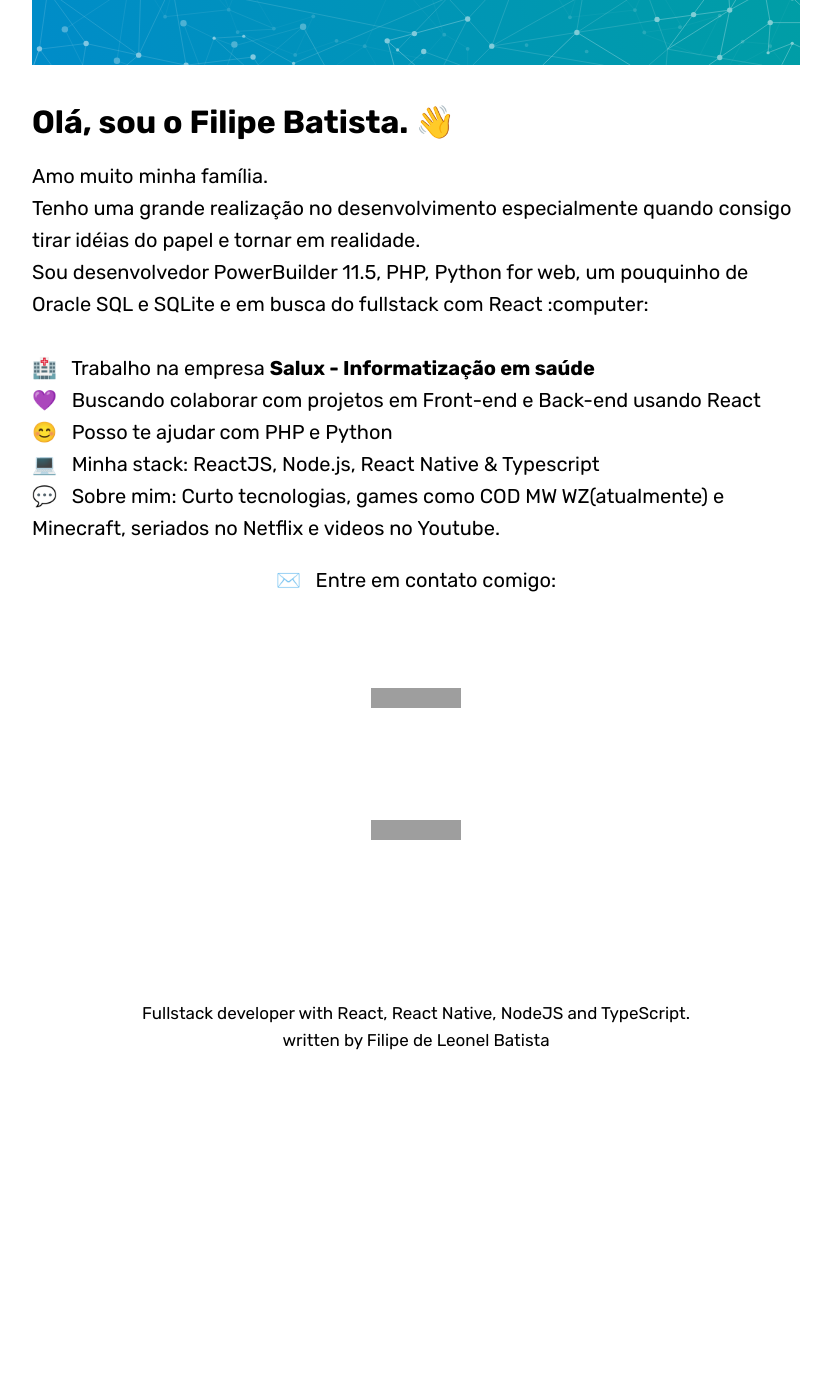
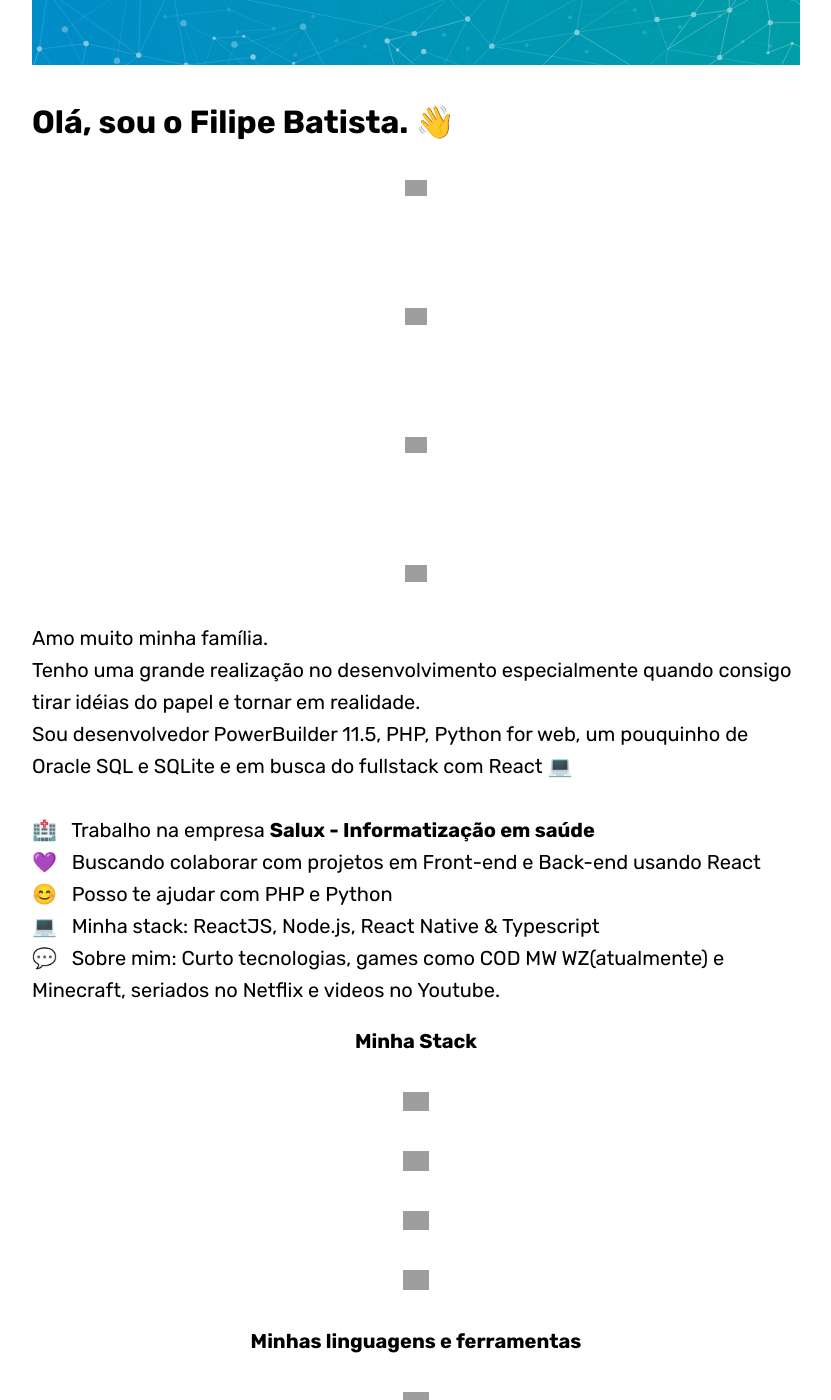
Before and after one commit to filipeleonelbatista/filipeleonelbatista.github.io, a Jekyll site: the page built from about.md, in a window 1280 px wide and 1400 px high, scrolled down 745 px. Shown: the whole window, without its empty margins (224-1055 px from the left). Built offline with Jekyll 4.4.1, drawn with Linux system fonts in a browser that asks for light colours; some web fonts are replaced; before the commit the page ends 1863 px from its top, so only the background shows below that; grey boxes are pictures that could not be loaded.

Commit message:
Update about.md

```diff
--- a/about.md
+++ b/about.md
@@ -22,9 +22,24 @@ published: true
 
 # Olá, sou o Filipe Batista. 👋
 
+<p align="left">
+  <a href="http://filipeleonelbatista.github.io/">
+    <img alt="Meu site" width="22px" src="https://github.com/filipeleonelbatista/filipeleonelbatista/blob/master/assets/worldwide.svg" />
+  </a>&ensp;
+  <a href="https://www.linkedin.com/in/filipelbatista/">
+    <img alt="LinkedIn" width="22px" src="https://github.com/filipeleonelbatista/filipeleonelbatista/blob/master/assets/052-linkedin.svg" />
+  </a>&ensp;
+  <a href="mailto:filipe.x2016@gmail.com">
+    <img alt="Email" width="22px" src="https://github.com/filipeleonelbatista/filipeleonelbatista/blob/master/assets/044-instagram.svg" />
+  </a>&ensp;
+  <a href="https://instagram.com/filipegaucho22">
+    <img alt="Instagram" width="22px" src="https://github.com/filipeleonelbatista/filipeleonelbatista/blob/master/assets/gmail.svg" />
+  </a>
+</p>
+
 Amo muito minha família.<br/>
 Tenho uma grande realização no desenvolvimento especialmente quando consigo tirar idéias do papel e tornar em realidade. <br/>
-Sou desenvolvedor PowerBuilder 11.5, PHP, Python for web, um pouquinho de Oracle SQL e SQLite e em busca do fullstack com React :computer:
+Sou desenvolvedor PowerBuilder 11.5, PHP, Python for web, um pouquinho de Oracle SQL e SQLite e em busca do fullstack com React 💻
 <br/> <br/>
 🏥 &nbsp; Trabalho na empresa [**Salux - Informatização em saúde**](https://www.salux.com.br/)
 <br/> 💜 &nbsp; Buscando colaborar com projetos em Front-end e Back-end usando React
@@ -32,7 +47,41 @@ Sou desenvolvedor PowerBuilder 11.5, PHP, Python for web, um pouquinho de Oracle
 <br/> 💻 &nbsp; Minha stack: ReactJS, Node.js, React Native & Typescript
 <br/> 💬 &nbsp; Sobre mim: Curto tecnologias, games como COD MW WZ(atualmente) e Minecraft, seriados no Netflix e videos no Youtube.
 
-<p align="center">✉️ &nbsp; Entre em contato comigo:</p> <br/>
-[![Linkedin Badge](https://img.shields.io/badge/-filipelbatista-blue?style=flat-square&logo=Linkedin&logoColor=white&link=https://www.linkedin.com/in/filipelbatista/)](https://www.linkedin.com/in/filipelbatista/) &nbsp;[![Gmail Badge](https://img.shields.io/badge/-filipe.x2016@gmail.com-c14438?style=flat-square&logo=Gmail&logoColor=white&link=mailto:filipe.x2016@gmail.com)](mailto:filipe.x2016@gmail.com)
+<h3 align="center" >Minha Stack</h3>
+<p align="center">
+  <img alt="JavaScript" width="26px" src="https://github.com/filipeleonelbatista/filipeleonelbatista/blob/master/assets/javascript.svg" />
+  <img alt="React" width="26px" src="https://github.com/filipeleonelbatista/filipeleonelbatista/blob/master/assets/reactjs.svg" />
+  <img alt="TypeScript" width="26px" src="https://github.com/filipeleonelbatista/filipeleonelbatista/blob/master/assets/typescript.svg" />
+  <img alt="Node.js" width="26px" src="https://github.com/filipeleonelbatista/filipeleonelbatista/blob/master/assets/node.svg" />
+</p>
+
+<h3 align="center" >Minhas linguagens e ferramentas</h3>
+<p align="center">
+  <img alt="HTML5" width="26px" src="https://github.com/filipeleonelbatista/filipeleonelbatista/blob/master/assets/html5.svg" />
+  &ensp;<img alt="CSS3" width="26px" src="https://github.com/filipeleonelbatista/filipeleonelbatista/blob/master/assets/css3.svg" />
+  &ensp;<img alt="Bootstrap" width="26px" src="https://github.com/filipeleonelbatista/filipeleonelbatista/blob/master/assets/bootstrap.svg" />
+  &ensp;<img alt="JavaScript" width="26px" src="https://github.com/filipeleonelbatista/filipeleonelbatista/blob/master/assets/javascript.svg" />
+  &ensp;<img alt="React" width="26px" src="https://github.com/filipeleonelbatista/filipeleonelbatista/blob/master/assets/reactjs.svg" />
+  &ensp;<img alt="TypeScript" width="26px" src="https://github.com/filipeleonelbatista/filipeleonelbatista/blob/master/assets/typescript.svg" />
+  &ensp;<img alt="Node.js" width="26px" src="https://github.com/filipeleonelbatista/filipeleonelbatista/blob/master/assets/node.svg" />
+  &ensp;<img alt="PHP" width="26px" src="https://github.com/filipeleonelbatista/filipeleonelbatista/blob/master/assets/php.svg" />
+  &ensp;<img alt="Python" width="26px" src="https://github.com/filipeleonelbatista/filipeleonelbatista/blob/master/assets/python.svg" />
+  &ensp;<img alt="Flask" width="26px" src="https://github.com/filipeleonelbatista/filipeleonelbatista/blob/master/assets/flask.svg" />
+  &ensp;<img alt="C" width="26px" src="https://github.com/filipeleonelbatista/filipeleonelbatista/blob/master/assets/c.svg" />
+  &ensp;<img alt="C#" width="26px" src="https://github.com/filipeleonelbatista/filipeleonelbatista/blob/master/assets/c-sharp.svg" />
+  &ensp;<img alt="SQL" width="26px" src="https://github.com/filipeleonelbatista/filipeleonelbatista/blob/master/assets/oracle.svg" />
+  &ensp;<img alt="MySQL" width="26px" src="https://github.com/filipeleonelbatista/filipeleonelbatista/blob/master/assets/mysql.svg" />
+  &ensp;<img alt="PowerBuilder11.5" width="26px" src="https://github.com/filipeleonelbatista/filipeleonelbatista/blob/master/assets/pb-logo.svg" />
+</p>
+<p align="center">
+  <img alt="VsCode" width="26px" src="https://github.com/filipeleonelbatista/filipeleonelbatista/blob/master/assets/visual-studio-code.png" />
+  &emsp;<img alt="VisualStudio" width="26px" src="https://github.com/filipeleonelbatista/filipeleonelbatista/blob/master/assets/vs.png" />
+  &ensp;<img alt="PowerBuilder11.5" width="26px" src="https://github.com/filipeleonelbatista/filipeleonelbatista/blob/master/assets/pb-logo.svg" />
+  &ensp;<img alt="SQL Developer" width="26px" src="https://github.com/filipeleonelbatista/filipeleonelbatista/blob/master/assets/sql-developer.png" />
+  &ensp;<img alt="Insomnia" width="26px" src="https://github.com/filipeleonelbatista/filipeleonelbatista/blob/master/assets/insomnia.png" />
+  &ensp;<img alt="Figma" width="26px" src="https://github.com/filipeleonelbatista/filipeleonelbatista/blob/master/assets/figma.png" />
+  &emsp;<img alt="GitHub" width="26px" src="https://github.com/filipeleonelbatista/filipeleonelbatista/blob/master/assets/032-github.svg" />
+  &emsp;<img alt="Terminal" width="26px" src="https://github.com/filipeleonelbatista/filipeleonelbatista/blob/master/assets/terminal.png" />
+</p>
 
 </div>
```
